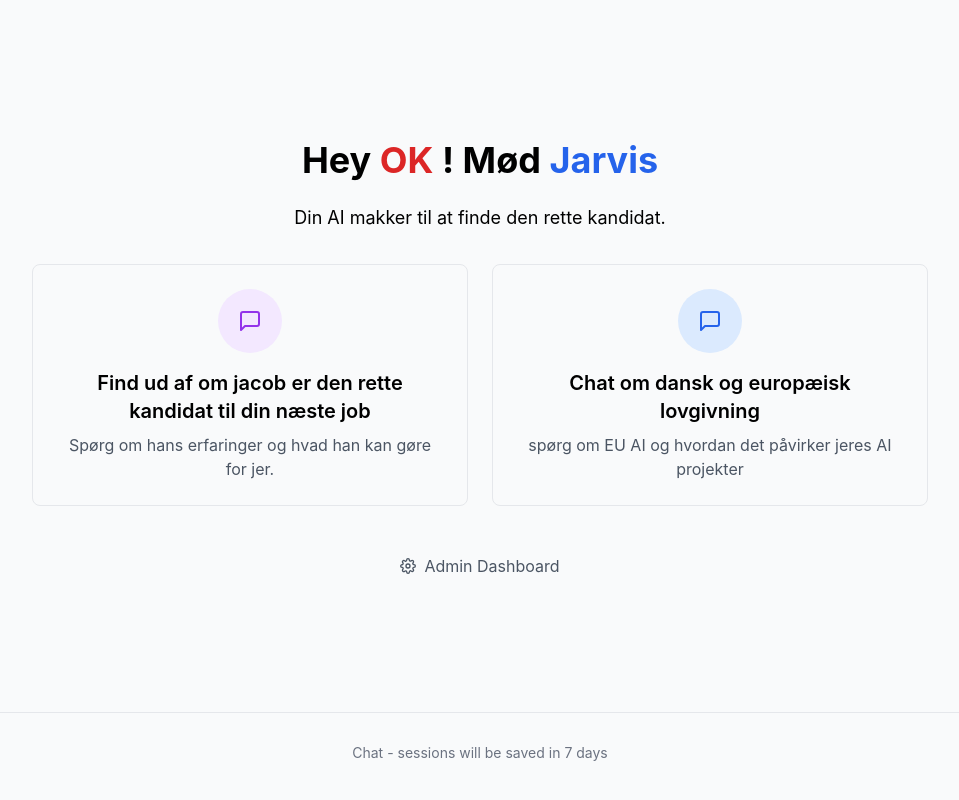
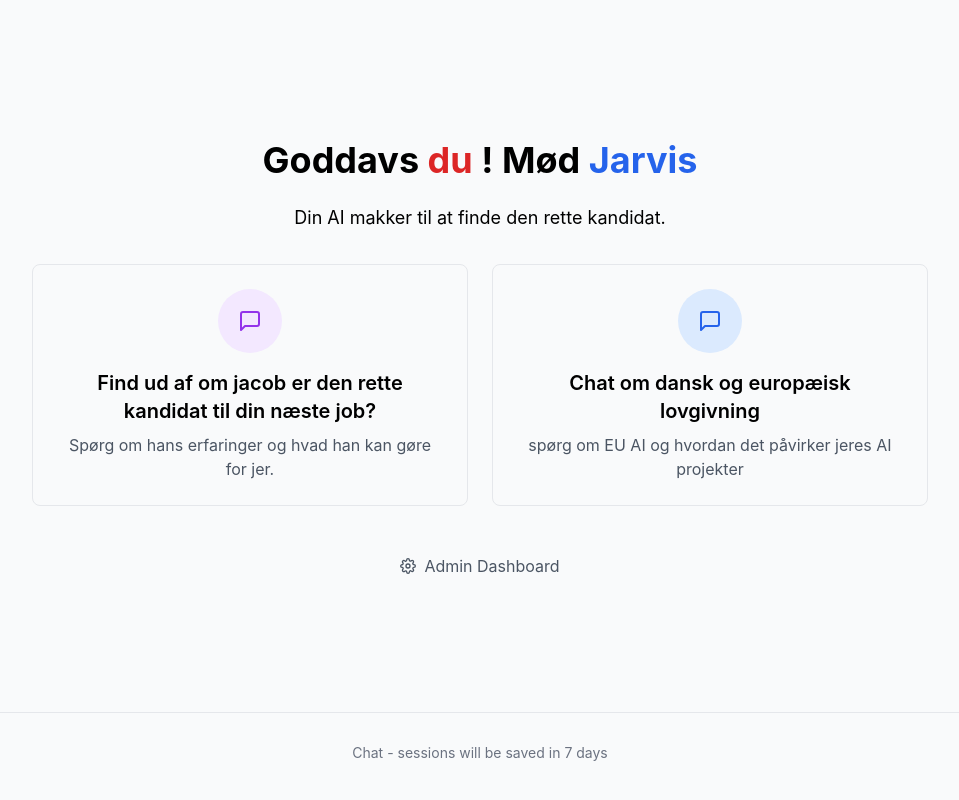
Before and after one commit to jacob96DD/Jarvas-Jacob-personlig, a Next.js app: page / in a window 1280 px wide. Shown: the whole page, without its empty margins (160-1119 px from the left). Built offline with nearby package versions, Linux system fonts and the light colour scheme.

Commit message:
transparent

```diff
--- a/pages/index.js
+++ b/pages/index.js
@@ -8,7 +8,7 @@ export default function Home() {
         main className = "flex flex-col items-center justify-center w-full flex-1 px-4 sm:px-20 text-center" >
         <
         h1 className = "text-4xl font-bold mb-6" >
-        Hey < span className = "text-red-600" > OK < /span>! Mød <span className="text-blue-600"> Jarvis</span >
+        Goddavs < span className = "text-red-600" > du < /span>! Mød <span className="text-blue-600"> Jarvis</span >
         <
         /h1>
 
@@ -30,7 +30,7 @@ export default function Home() {
         FiMessageSquare className = "text-purple-600 text-2xl" / >
         <
         /div> <
-        h2 className = "text-xl font-semibold" > Find ud af om jacob er den rette kandidat til din næste job < /h2> <
+        h2 className = "text-xl font-semibold" > Find ud af om jacob er den rette kandidat til din næste job? < /h2> <
         p className = "text-gray-600 mt-2" > Spørg om hans erfaringer og hvad han kan gøre
         for jer. < /p> < /
         div > <
```
